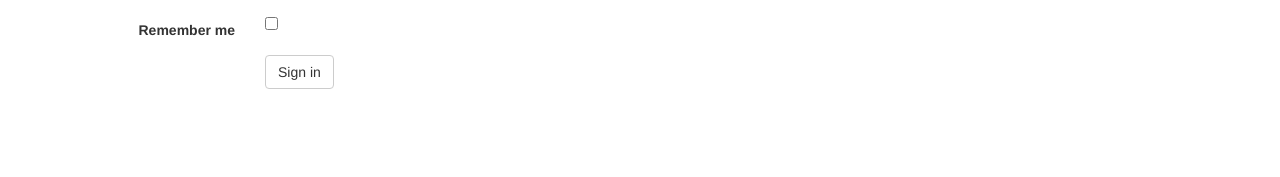
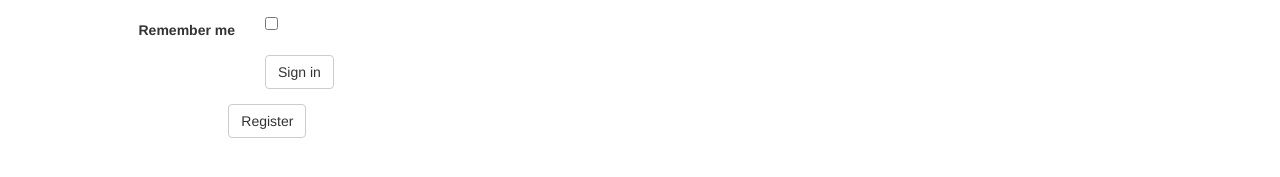
Before and after one commit to Egglestron/ProjetWebING3, a Jekyll site: the page log_page.html, which Jekyll copies as it is, in a window 1280 px wide. Shown: the part 185-362 px from the top of the page. Built offline with Jekyll 4.4.1, drawn with Linux system fonts in a browser that asks for light colours.

Commit message:
création de la relation entre log_page.html et register.html

```diff
--- a/log_page.html
+++ b/log_page.html
@@ -37,7 +37,10 @@
             <button type="submit" class="btn btn-default">Sign in</button>
           </div>
         </div>
-      </form>
     </div>
+    <div class="col-sm-offset-2 col-sm-10">
+      <a href="register.html" class="btn btn-default" role="button">Register</a>
+    </div>
+  </div>
   </body>
 </html>
```
